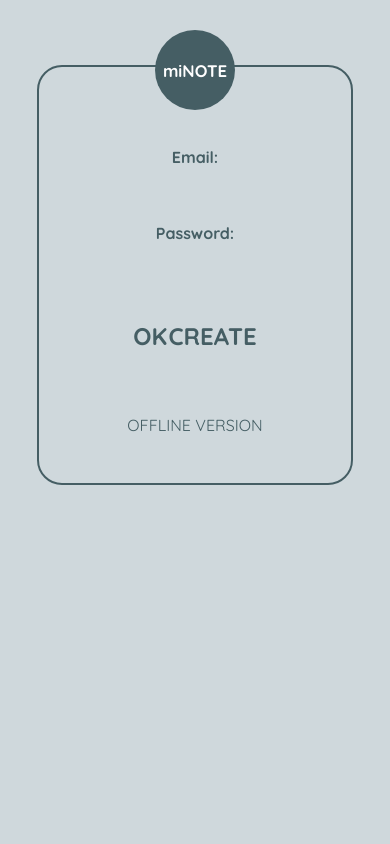
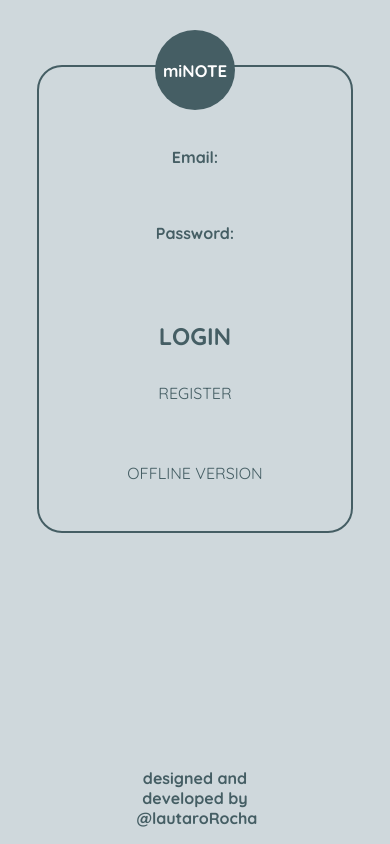
Before and after one commit to lautaroRocha/miNOTES, a React (Create React App) app: page /login in a window 390 px wide. Built offline with nearby package versions, Linux system fonts and the light colour scheme; no server answers.

Commit message:
css editing

```diff
--- a/src/components/Login.jsx
+++ b/src/components/Login.jsx
@@ -2,7 +2,7 @@ import React, {useEffect} from "react";
 import '../styles/login.css'
 import {getAuth, signInWithEmailAndPassword, createUserWithEmailAndPassword, onAuthStateChanged}
 from 'firebase/auth'
-import {Navigate, useNavigate} from 'react-router-dom'
+import {Navigate, useNavigate, Link} from 'react-router-dom'
 import Footer from "./Footer";
 
 function Login(props) {
@@ -69,8 +69,8 @@ useMonitorAuthState()
                <input id="pass" className="login-pass" type="password" />
          </div>
             <div className="login-btns">
-                <button type='submit' onClick={loginInWithMailAndPass}> ok </button>
-                <button type='submit' onClick={createAccount}> create </button>
+                <button type='submit' onClick={loginInWithMailAndPass}>login</button>
+                <Link to="">register</Link>
             </div>
 
             <a>OFFLINE VERSION</a>
--- a/src/styles/foot.css
+++ b/src/styles/foot.css
@@ -3,14 +3,14 @@
 .signature{
     font-weight: bolder;
     width: 100%;
-    height: 10rem;
     display: flex;
     flex-direction: column;
     justify-content: end;
-
-    position: relative;
-    bottom: 10px;
-
+    height: 10vh;
+    position: absolute;
+    bottom: 0;
+    left: 0;
+    right: 0;
 
     text-align: center;
     color: #455e64;
--- a/src/styles/login.css
+++ b/src/styles/login.css
@@ -29,7 +29,7 @@ form {
     border-radius: 25px;
     width: 80%;
     max-width: 800px;
-    max-height: 50vh;
+    max-height: 80vh;
     padding: 3rem 0;
 
     position: relative;
@@ -58,6 +58,8 @@ form {
     }
 }
 
+/* USER DATA (EMAIL; PASS) */
+
 .login-data{
     display: flex;
     flex-direction: column;
@@ -76,18 +78,20 @@ form {
     padding: .5rem;
     border-radius: 15px;
 }
-
 form input:focus{
     outline: 2px solid #455e64;
 }
-
 form .login-btns{
     display: flex;
     width: 40%;
     justify-content: space-around;
     margin-bottom: 2rem;
 }
-
+@media(max-width:650px){
+    form .login-btns{
+        flex-direction: column;
+    }
+}
 form .login-btns button{
     border: none;
     color: #455e64;
@@ -97,7 +101,22 @@ form .login-btns button{
     text-transform: uppercase;
     border-radius: 20%;
 }
+form .login-btns a{
+    text-decoration: none;
+    text-transform: uppercase;
+    font-size: 1rem;
+    font-weight: 400;
+    color: #455e64;
+}
 
+@media(max-width:650px){
+form .login-btns a{
+    font-size: 1rem;
+    padding-top: 2rem;
+    height: 1rem;
+    font-weight: 400;
+}
+}
 form .login-btns button:hover{
     cursor: pointer;
     filter: drop-shadow(0px 0px 15px #3d3d3d);
```
